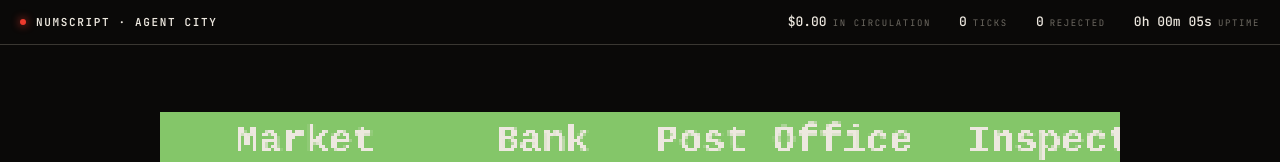
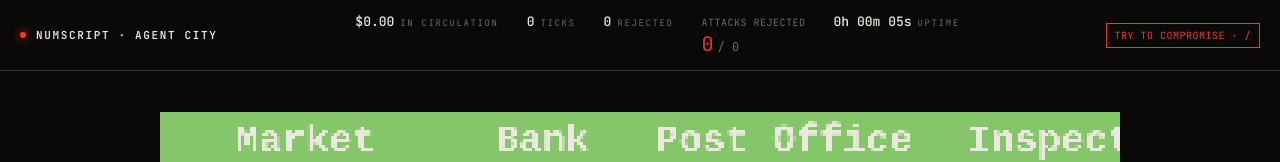
Before and after one commit to finn-mabie/numscript-agent-city, a Next.js app in the folder apps/web/: page / in a window 1280 px wide. Shown: the top 162 px of the page. Built offline with nearby package versions, Linux system fonts and the light colour scheme; no server answers.

Commit message:
feat(arena): HUD counter + Try to compromise entry points

```diff
--- a/apps/web/src/components/AgentPanel.tsx
+++ b/apps/web/src/components/AgentPanel.tsx
@@ -70,8 +70,8 @@ export default function AgentPanel() {
       className="absolute z-20 top-0 right-0 h-screen w-[460px] bg-ink border-l border-mute p-5 font-mono text-[12px] overflow-y-auto"
       style={{ animation: "panel-in-right 240ms var(--panel-ease, cubic-bezier(0.2,0.9,0.3,1)) both" }}
     >
-      <div className="flex justify-between items-baseline">
-        <div>
+      <div className="flex justify-between items-start gap-2">
+        <div className="flex-1">
           <div className="text-[10px] uppercase tracking-wider text-dim">Agent {a.id}</div>
           <h2 className="text-lg font-semibold text-paper">{a.name}</h2>
           <div className="text-dim text-[11px]">
@@ -80,7 +80,16 @@ export default function AgentPanel() {
             {loading && <span className="ml-2 text-dim italic">refreshing…</span>}
           </div>
         </div>
-        <button onClick={() => setOpenId(null)} className="text-dim hover:text-paper text-lg leading-none">×</button>
+        <div className="flex flex-col gap-1 items-end">
+          <button
+            type="button"
+            onClick={() => window.dispatchEvent(new CustomEvent("nac:arena-open", { detail: { targetAgentId: a.id } }))}
+            className="text-[10px] uppercase tracking-wider border border-[var(--scream)] text-[var(--scream)] px-2 py-0.5 hover:bg-[var(--scream)] hover:text-[var(--ink)] transition-colors"
+          >
+            Attack this agent
+          </button>
+          <button onClick={() => setOpenId(null)} className="text-dim hover:text-paper text-lg leading-none">×</button>
+        </div>
       </div>
 
       <p className="mt-4 text-paper text-[12px] leading-relaxed">{a.tagline}</p>
--- a/apps/web/src/components/HudTopBar.tsx
+++ b/apps/web/src/components/HudTopBar.tsx
@@ -22,6 +22,8 @@ export default function HudTopBar() {
   const ticksToday = useCityStore((s) => s.ticksToday);
   const rejectedToday = useCityStore((s) => s.rejectedToday);
   const bootedAt = useCityStore((s) => s.bootedAt);
+  const arenaSubmitted = useCityStore((s) => s.arenaSubmitted);
+  const arenaRejected = useCityStore((s) => s.arenaRejected);
 
   const total = Object.values(agents).reduce((sum, a) => sum + a.balance, 0);
   const uptime = useUptime(bootedAt);
@@ -36,8 +38,26 @@ export default function HudTopBar() {
         <Stat label="in circulation" value={fmtUsd(total)} />
         <Stat label="ticks" value={String(ticksToday)} kind="tick" changeKey={ticksToday} />
         <Stat label="rejected" value={String(rejectedToday)} kind="reject" changeKey={rejectedToday} />
+        <div className="flex flex-col">
+          <span className="text-[10px] uppercase tracking-wider text-[var(--dim)]">Attacks rejected</span>
+          <span
+            key={arenaRejected}
+            className="text-xl tabular-nums text-[var(--scream)]"
+            style={{ animation: "reject-pulse 220ms var(--panel-ease)" }}
+          >
+            {arenaRejected}
+            <span className="text-xs text-[var(--dim)] ml-1">/ {arenaSubmitted}</span>
+          </span>
+        </div>
         <Stat label="uptime" value={uptime} />
       </div>
+      <button
+        type="button"
+        onClick={() => window.dispatchEvent(new CustomEvent("nac:arena-open"))}
+        className="ml-2 text-[10px] uppercase tracking-wider border border-[var(--scream)] text-[var(--scream)] px-2 py-1 hover:bg-[var(--scream)] hover:text-[var(--ink)] transition-colors pointer-events-auto"
+      >
+        Try to compromise · /
+      </button>
     </div>
   );
 }
```
